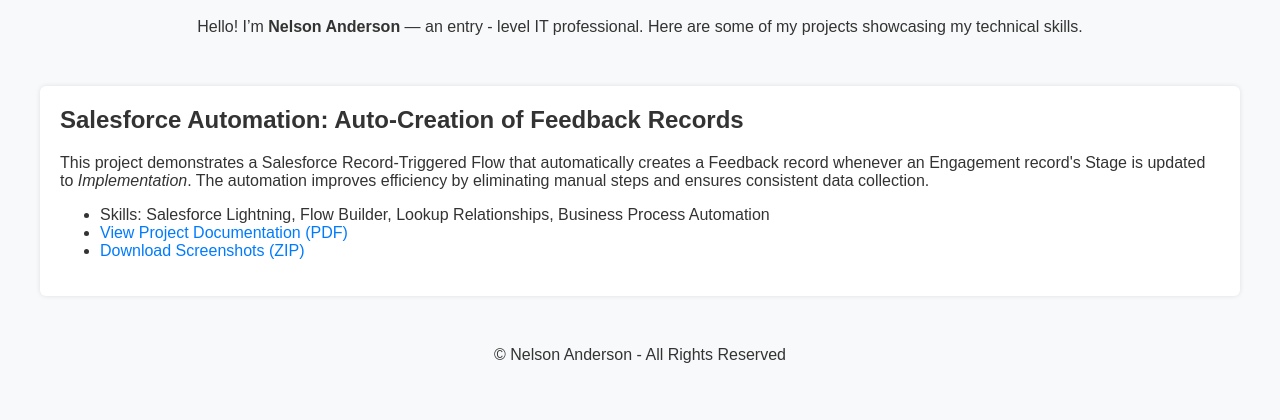
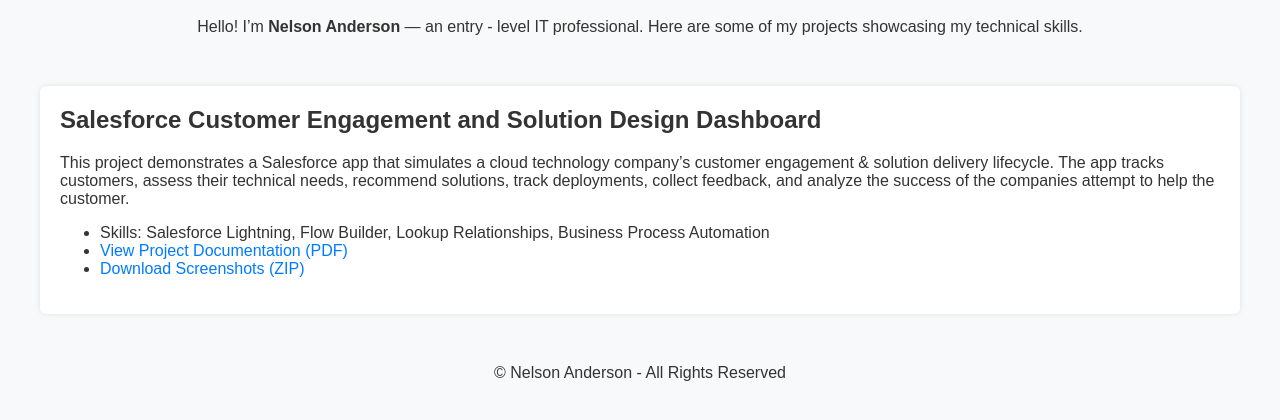
Before and after one commit to Nelson-Anderson/Nelson-Anderson.github.io, a plain HTML site: page index.html in a window 1280 px wide. Shown: the part 80-500 px from the top of the page. Drawn offline with Linux system fonts and the light colour scheme.

Commit message:
Update-1 of index.html
Changed around the description for the salesforce project.

```diff
--- a/index.html
+++ b/index.html
@@ -45,10 +45,11 @@
 </header>
 
 <section class="project">
-  <h2>Salesforce Automation: Auto-Creation of Feedback Records</h2>
+  <h2>Salesforce Customer Engagement and Solution Design Dashboard</h2>
   <p>
-    This project demonstrates a Salesforce Record-Triggered Flow that automatically creates a Feedback record whenever an Engagement record's Stage is updated to <em>Implementation</em>.
-    The automation improves efficiency by eliminating manual steps and ensures consistent data collection.
+    This project demonstrates a Salesforce app that simulates a cloud technology company’s customer engagement & solution delivery lifecycle.
+    The app tracks customers, assess their technical needs, recommend solutions, track deployments, collect feedback, and analyze the success of
+    the companies attempt to help the customer.
   </p>
   <ul>
     <li>Skills: Salesforce Lightning, Flow Builder, Lookup Relationships, Business Process Automation</li>
```
